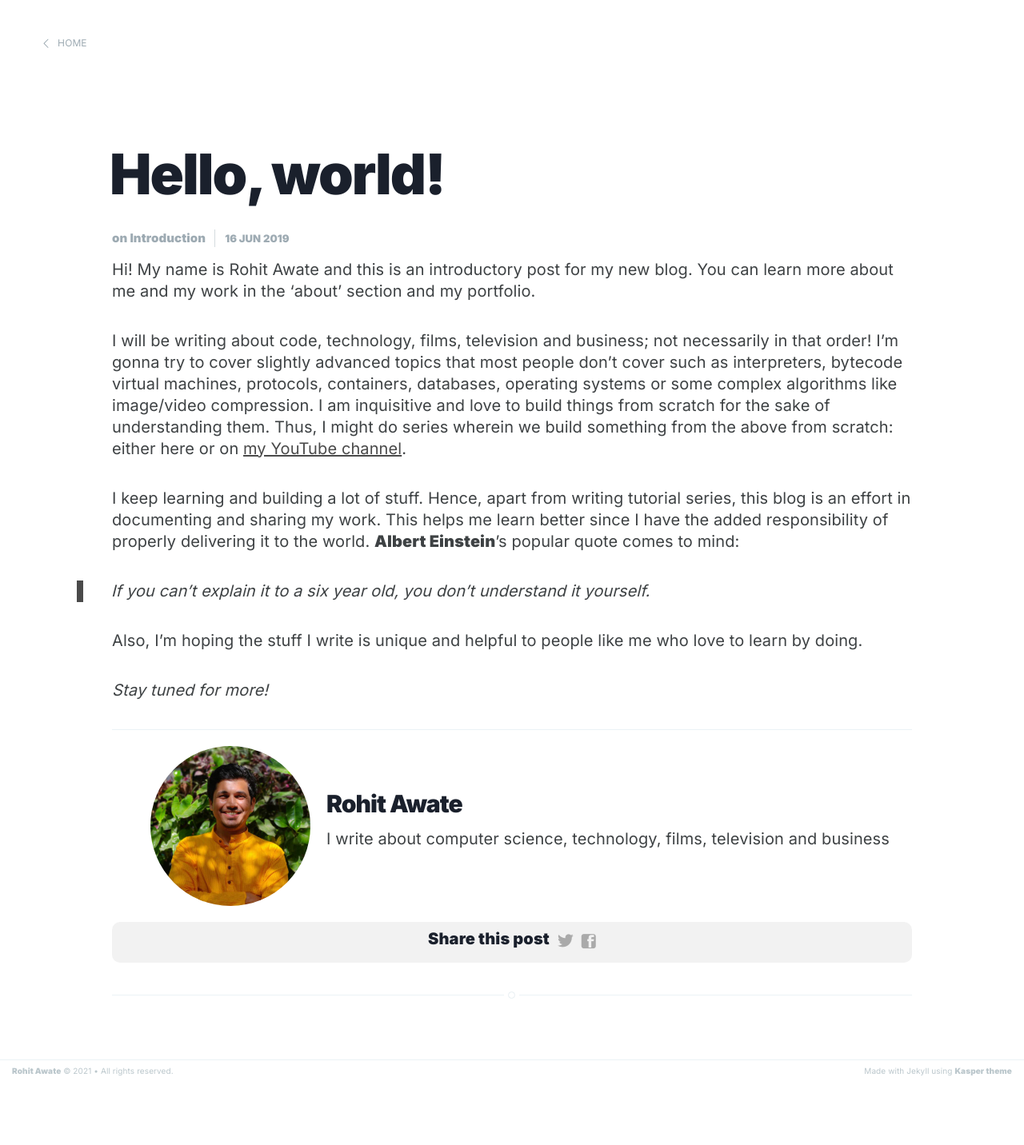
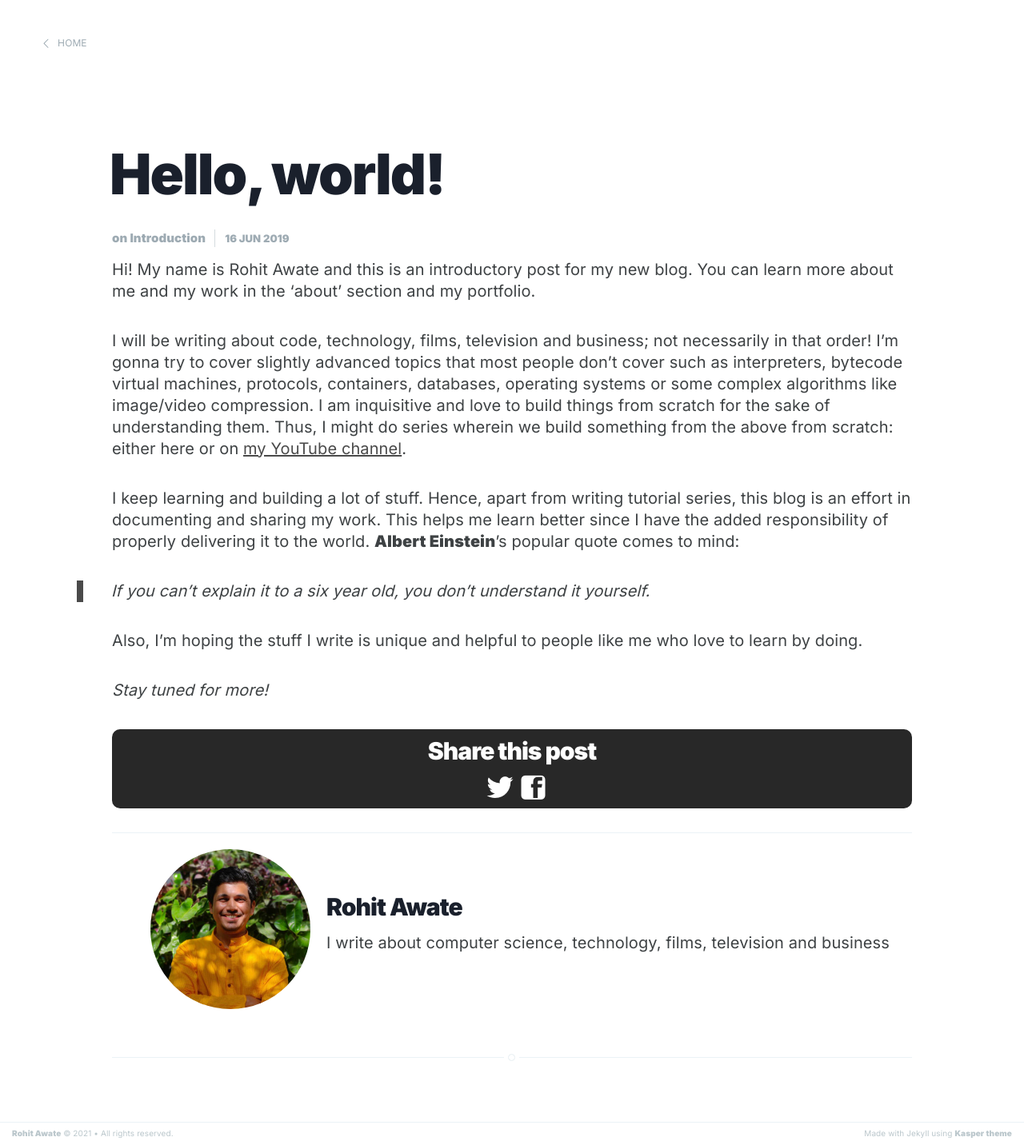
Before and after one commit to RohitAwate/rohitawate.github.io, a Jekyll site: the page built from _posts/2019-06-16-hello-world.md, in a window 1280 px wide. Shown: the whole page at 80% size. Built offline with Jekyll 4.4.1, drawn with Linux system fonts in a browser that asks for light colours; before the commit the page ends 1353 px from its top, so only the background shows below that.

Commit message:
Make share panel awesome

```diff
--- a/_includes/share.html
+++ b/_includes/share.html
@@ -1,5 +1,6 @@
 <section class="share">
-    <h5>Share this post</h5>
+    <h3>Share this post</h3>
+    <div class="share-channels">
         <a class="icon-twitter" href="http://twitter.com/share?text={{page.title}}&amp;url={{site.domain_name}}{{ page.url }}"
             onclick="window.open(this.href, 'twitter-share', 'width=550,height=235');return false;">
             <span class="hidden">Twitter</span>
@@ -8,4 +9,5 @@
             onclick="window.open(this.href, 'facebook-share','width=580,height=296');return false;">
             <span class="hidden">Facebook</span>
         </a>
+    </div>
 </section>
--- a/_layouts/post.html
+++ b/_layouts/post.html
@@ -52,6 +52,8 @@ post_class: post-template
         </section>
         {% endif %}
 
+        {% include share.html %}
+
         <footer class="post-footer">
             <!-- If we want to display author's name and bio -->
             {% if site.author %}
@@ -67,7 +69,6 @@ post_class: post-template
             </section>
             {% endif %}
         </footer>
-        {% include share.html %}
 
     </article>
 
--- a/assets/css/screen.css
+++ b/assets/css/screen.css
@@ -968,21 +968,33 @@ margin on the iframe, cause it breaks stuff. */
     display: flex;
     justify-content: center;
     align-items: center;
+    flex-direction: column;
     padding: 10px;
-    background-color: #f2f2f2;
+    background-color: #282828;
     border-radius: 10px;
+    margin-bottom: 30px;
+}
+
+.share > * {
+    color: white;
+}
+
+.share > .share-channels {
+    display: flex;
+    justify-content: center;
+    align-items: center;
 }
 
 .share a {
-    font-size: 1.8rem;
-    display: inline-block;
+    font-size: 3rem;
+    display: flex;
     margin-left: 1rem;
-    color: #aaa;
+    color: white;
     text-decoration: none;
 }
 
 .share a:hover {
-    color: #50585D;
+    color: #0aa2e9;
 }
 
 /* The subscribe icon on the footer */
@@ -1665,15 +1677,6 @@ margin on the iframe, cause it breaks stuff. */
         text-align: center;
     }
 
-    .post-footer .share {
-        position: static;
-        width: auto;
-    }
-
-    .post-footer .share a {
-        margin: 1.4rem 0.8rem 0 0.8rem;
-    }
-
     .author-meta li {
         float: none;
         margin: 0;
```
Lines whose indentation alone changed are shown as unchanged.
